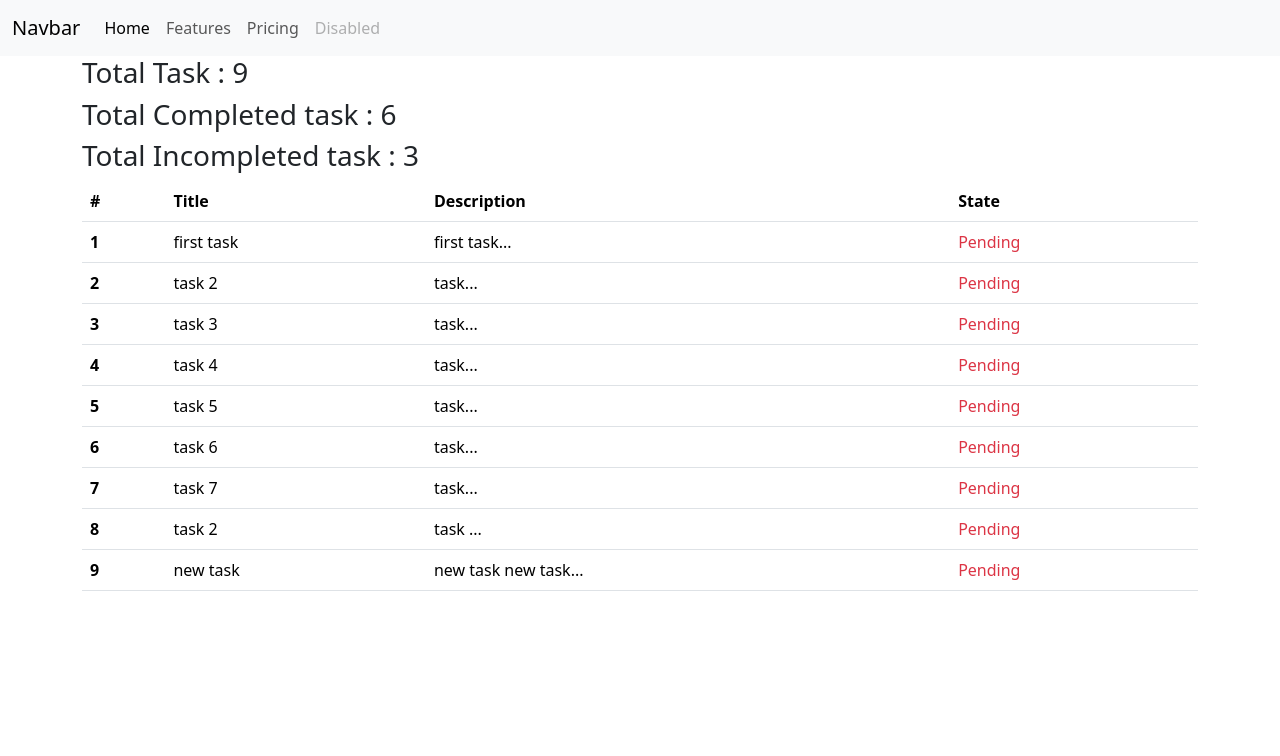
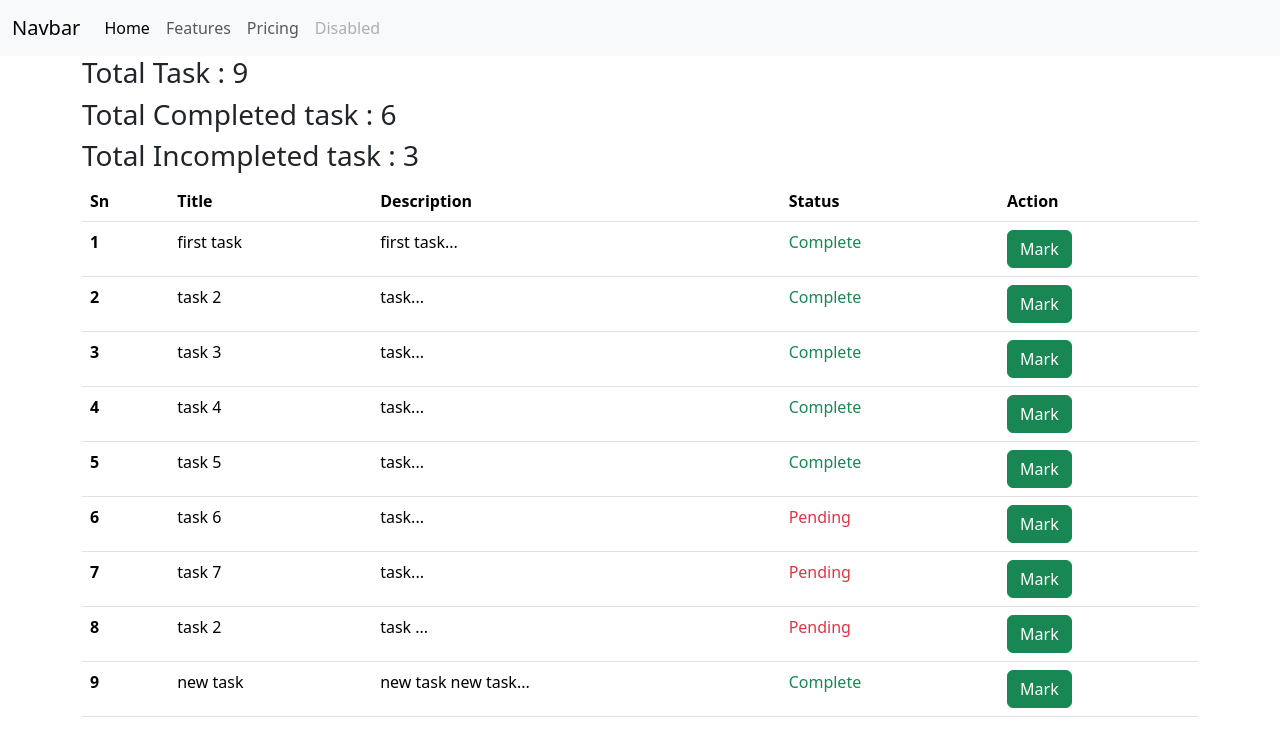
Before and after one commit to Swetakhadka7/Todolist.py, a Django app: page /todo/ in a window 1280 px wide. Shown: the top 756 px of the page. Run offline with Django 5.2, Linux system fonts and the light colour scheme; data comes from the database, SQL or seed files in the repository; both versions use the stored data as it was after the commit.

Commit message:
work added

```diff
--- a/templates/todolist.html
+++ b/templates/todolist.html
@@ -8,10 +8,11 @@
    <table class="table">
       <thead>
          <tr>
-            <th scope="col">#</th>
+            <th scope="col">Sn</th>
             <th scope="col">Title</th>
             <th scope="col">Description</th>
-            <th scope="col">State</th>
+            <th scope="col">Status</th>
+            <th scope="col">Action</th>
          </tr>
       </thead>
       <tbody>
@@ -21,7 +22,7 @@
             <td>{{task.title}}</td>
             <td>{{task.description}}</td>
             <td>
-               {% if task.state %}
+               {% if task.status %}
                <span class="text-success">
                   Complete
                </span>
@@ -30,7 +31,12 @@
                   Pending
                </span>
                {% endif %}
-               {% comment %} {{task.state}} {% endcomment %}
+               {% comment %} {{task.status}} {% endcomment %}
+            </td>
+            <td>
+               <a href="{{task.id}}" class="btn btn-success">
+                  Mark
+               </a>
             </td>
          </tr>
          {% endfor %}
--- a/todo/urls.py
+++ b/todo/urls.py
@@ -7,5 +7,6 @@ urlpatterns = [
     # path('about/',about),
     # path('welcome/',welcome),
     path('todo/', todo),
-    path('todo/create',todo_create)
+    path('todo/create',todo_create),
+    path('todo/<pk>',Mark_completed),
 ]
--- a/todo/views.py
+++ b/todo/views.py
@@ -1,4 +1,4 @@
-from django.shortcuts import render,HttpResponse
+from django.shortcuts import render,HttpResponse, redirect
 from .models import Todolist
 # Create your views here.
 def home(request):
@@ -46,5 +46,20 @@ def todo(request):
 
 def todo_create(request):
     if request.method == "POST":
-        return HttpResponse("Data Received")
+        title = request.POST.get('title')
+        description =request.POST.get ('description')
+        if title =="" and description =="":
+            context = {"error":"Both fields are empty"}
+            return render (request, 'create.html',context)
+            # return HttpResponse("Both fileds are empty")
+            Todolist.objects.create(title= title, description= description)
+        return redirect("/todo")
+        # return HttpResponse(description)
+        return HttpResponse(title)
     return render(request,'create.html')
+
+def Mark_completed(request,pk):
+    task = Todolist.objects.get(pk = pk)
+    task.status = True
+    task.save()
+    return redirect('/todo')
```
Also changed, not shown: templates/create.html (+8 -2 lines), db.sqlite3.
